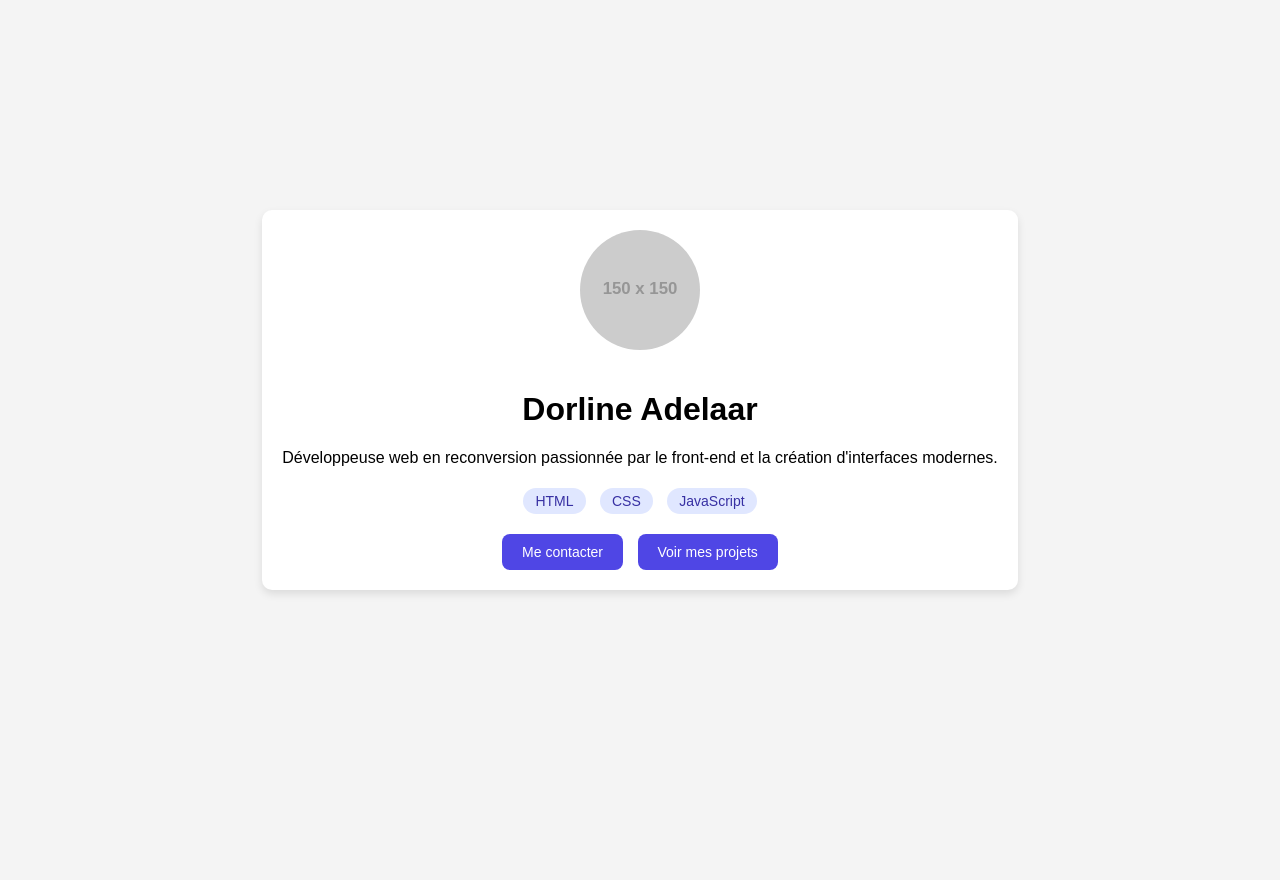
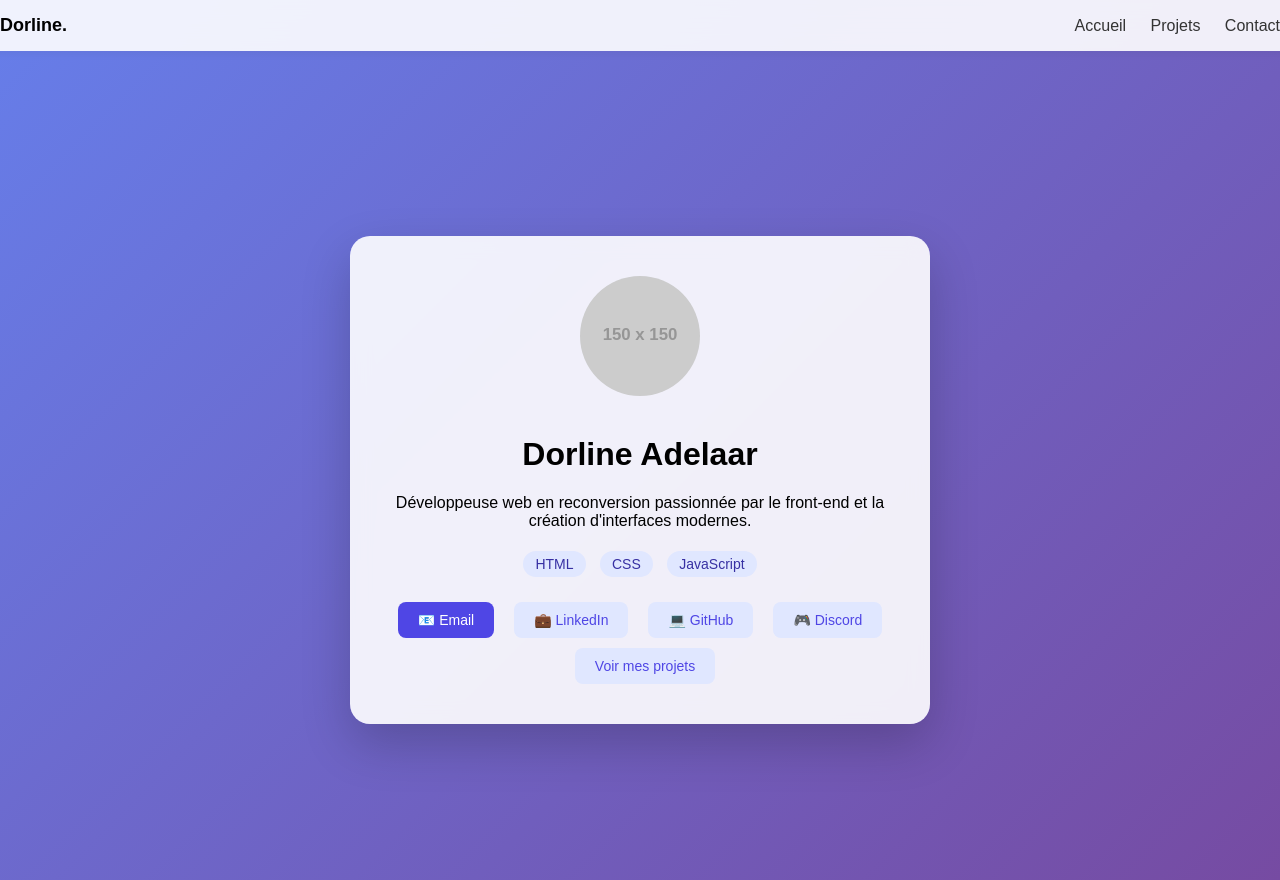
Before and after one commit to dorlineadelaar-maker/portfolio-dorline, a plain HTML site: page index.html in a window 1280 px wide. Before the commit the page ends 800 px from the top, so only its background shows below. Drawn offline with Linux system fonts and the light colour scheme; placeholder pictures from the web are drawn by us.

Commit message:
Niveau 1 terminé - améliorations visuelles

```diff
--- a/index.html
+++ b/index.html
@@ -7,6 +7,18 @@
   <link rel="stylesheet" href="style.css">
 </head>
 <body>
+
+    <!-- Barre de navigation -->
+<nav class="navbar">
+
+   <!-- Logo et liens de navigation -->
+  <div class="logo">Dorline.</div>
+  <div class="nav-links">
+    <a href="index.html">Accueil</a>
+    <a href="projets.html">Projets</a>
+    <a href="contact.html">Contact</a>
+  </div>
+</nav>
 
   <!-- Conteneur principal -->
   <div class="card">
@@ -27,11 +39,38 @@
       <span>JavaScript</span>
     </div>
 
-    <!-- Boutons -->
-    <a href="mailto:dorline.adelaar@gmail.com" class="btn">Me contacter</a>
-    <a href="projets.html" class="btn secondary">Voir mes projets</a>
+     <!-- Boutons -->
+<div class="contact-links">
 
-  </div>
+  <!-- Email -->
+  <a href="mailto:dorline.adelaar@gmail.com" class="btn">
+    📧 Email
+  </a>
 
+  <!-- LinkedIn -->
+  <a href="https://www.linkedin.com/in/dorline-adelaar-63ba19295/" target="_blank" class="btn secondary">
+    💼 LinkedIn
+  </a>
+
+  <!-- GitHub -->
+  <a href="https://github.com/dorlineadelaar-maker" target="_blank" class="btn secondary">
+    💻 GitHub
+  </a>
+
+  <!-- Discord -->
+  <a href="https://discord.gg/Jk2ZYYWF" target="_blank" class="btn secondary">
+    🎮 Discord
+  </a>
+
+  <!-- Voir projets -->
+  <a href="projets.html" class="btn secondary">
+    Voir mes projets
+  </a>
+
+</div>
+
+
+
+</section>
 </body>
 </html>
--- a/style.css
+++ b/style.css
@@ -8,15 +8,24 @@ body {
   justify-content: center; /* Centre horizontalement */
   align-items: center; /* Centre verticalement*/
   height: 100vh; /* Assure que le corps prend toute la hauteur de la fenêtre */
+  padding-top: 80px; /* Laisse de l'espace pour la navbar */
 }
 
 /* Style de la carte de visite */
-.card {
-  background-color: #fff;
-  padding: 20px;
-  border-radius: 10px;
-  box-shadow: 0 4px 8px rgba(0, 0, 0, 0.1);
+/* ===== CARTE PRINCIPALE MODERNE ===== */
+
+.card { /* Fond blanc avec transparence pour un effet moderne */
+  background: rgba(255, 255, 255, 0.9); /* Blanc légèrement transparent */
+  backdrop-filter: blur(10px); /* Effet flou derrière */
+
+  padding: 40px;
+  border-radius: 20px;
+
+  box-shadow: 0 20px 50px rgba(0, 0, 0, 0.2);
+
   text-align: center;
+  max-width: 500px;
+  width: 90%;
 }
 
 /* rend l'image ronde et ajuste sa taille */
@@ -132,3 +141,162 @@ body {
 .project-card:hover {
   transform: translateY(-5px);
 }
+
+/* ===== NAVBAR ===== */
+
+/* Conteneur principal de la barre */
+.navbar {
+  position: fixed; /* reste en haut même quand on scroll */
+  top: 0;
+  width: 100%;
+
+  padding: 15px 40px;
+
+  display: flex; /* aligne logo et liens horizontalement */
+  justify-content: space-between; /* espace entre gauche et droite */
+  align-items: center;
+
+  background: rgba(255, 255, 255, 0.9); /* blanc semi transparent */
+  backdrop-filter: blur(10px); /* effet verre moderne */
+  box-shadow: 0 2px 10px rgba(0, 0, 0, 0.05);
+}
+
+/* Style du logo */
+.logo {
+  font-weight: bold;
+  font-size: 18px;
+}
+
+/* Liens de navigation */
+.nav-links a {
+  margin-left: 20px;
+  text-decoration: none;
+  color: #333;
+  font-weight: 500;
+  transition: color 0.3s ease; /* animation douce */
+}
+
+/* Effet au survol */
+.nav-links a:hover {
+  color: #4f46e5;
+}
+
+/* ===== SECTION CONTACT ===== */
+
+.contact-links {
+  margin-top: 20px;
+
+  display: flex;
+  flex-wrap: wrap; /* Permet le retour à la ligne si trop large */
+  justify-content: center;
+  gap: 10px; /* Espace entre les boutons */
+}
+
+/* ===== PAGE CONTACT ===== */
+
+.contact-page {
+  margin-top: 120px;
+  text-align: center;
+}
+
+.contact-page h1 {
+  margin-bottom: 30px;
+}
+
+html {
+  scroll-behavior: smooth; /* Animation douce quand on clique */
+}
+
+/* ===== PAGE CONTACT - CENTRAGE & FOND ===== */
+
+/* La section prend toute la hauteur de l'écran */
+.contact-page {
+  min-height: 100vh; /* 100% de la hauteur de la fenêtre */
+
+  display: flex; /* Active Flexbox */
+  justify-content: center; /* Centre horizontalement */
+  align-items: center; /* Centre verticalement */
+
+  background-color: #f4f6fb; /* Fond doux légèrement bleuté */
+}
+
+/* ===== CARTE CONTACT ===== */
+
+.contact-card {
+  background-color: #ffffff; /* Fond blanc */
+
+  padding: 50px; /* Espace intérieur */
+  border-radius: 20px; /* Coins arrondis modernes */
+
+  box-shadow: 0 15px 40px rgba(0, 0, 0, 0.08);
+  /* Ombre douce pour effet flottant */
+
+  max-width: 500px; /* Largeur maximale */
+  width: 90%; /* Adaptation mobile */
+
+  text-align: center; /* Centre le texte */
+}
+
+/* ===== BOUTONS MODERNES ===== */
+
+.btn {
+  display: inline-block; /* Permet padding & margin */
+
+  padding: 12px 22px; /* Taille du bouton */
+  border-radius: 8px; /* Coins arrondis */
+
+  text-decoration: none; /* Supprime le soulignement */
+  font-weight: 500; /* Texte un peu plus épais */
+
+  transition: all 0.3s ease; /* Animation douce */
+
+  background-color: #4f46e5; /* Violet moderne */
+  color: white; /* Texte blanc */
+}
+
+/* Version secondaire (plus légère) */
+.btn.secondary {
+  background-color: #e0e7ff; /* Violet clair */
+  color: #4f46e5; /* Texte violet */
+}
+
+/* Effet au survol */
+.btn:hover {
+  transform: translateY(-3px); /* Légère élévation */
+  box-shadow: 0 8px 20px rgba(0, 0, 0, 0.1); /* Ombre au hover */
+}
+
+/* ===== FOND MODERNE DE LA PAGE ACCUEIL ===== */
+
+/* Remplace l'ancien background du body */
+body {
+  margin: 0;
+  font-family: Arial, sans-serif;
+
+  /* Dégradé moderne violet → bleu */
+  background: linear-gradient(
+    135deg,          /* Angle du dégradé */
+    #667eea,         /* Couleur 1 */
+    #764ba2          /* Couleur 2 */
+  );
+
+  min-height: 100vh; /* Prend toute la hauteur */
+}
+
+/* ===== ANIMATION ULTRA FLUIDE ===== */
+
+@keyframes fadeSlide {
+  from {
+    opacity: 0;
+    transform: translateY(25px);
+  }
+  to {
+    opacity: 1;
+    transform: translateY(0);
+  }
+}
+
+/* Appliquée à la carte */
+.card {
+  animation: fadeSlide 0.7s ease-out forwards;
+}
```
Also changed, not shown: contact.html (added, +38 -0 lines).
